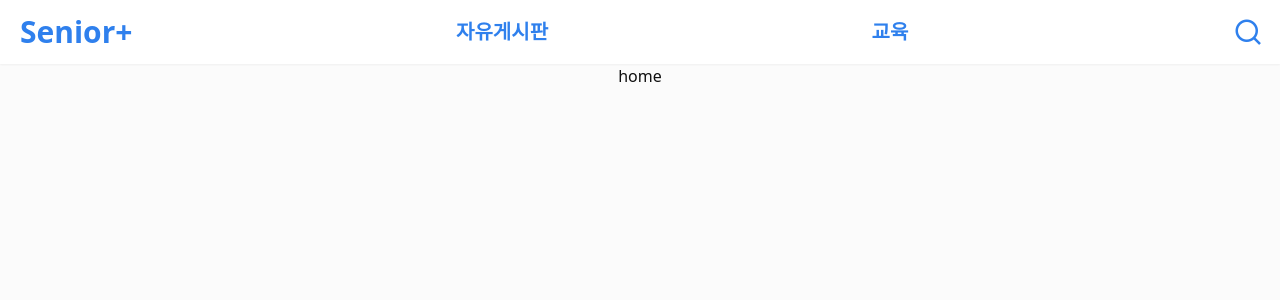
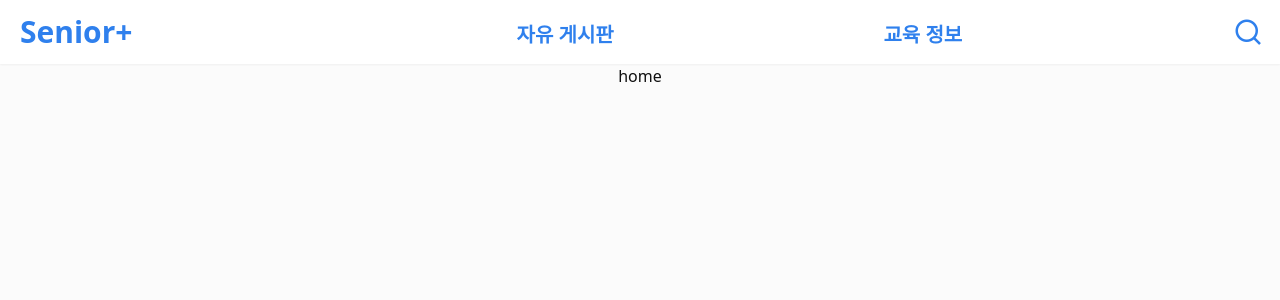
Before and after one commit to kimyoo04/seoul-competition, a Next.js app: page / in a window 1280 px wide. Shown: the top 300 px of the page. Built offline with nearby package versions, Linux system fonts and the light colour scheme; a web font is replaced by a local one.

Commit message:
css: 헤더 UI 수정 (로고, 링크 분리, 교육 -> 교육 정보)

```diff
--- a/src/layouts/Header/HeaderItem/NavLinks.tsx
+++ b/src/layouts/Header/HeaderItem/NavLinks.tsx
@@ -5,22 +5,22 @@ import ButtonWrapper from "@components/Animation/ButtonWrapper";
 export default function NavLinks() {
   return (
     <>
-      <div>
+      <div className="pt-[6px]">
         <Link href={"/posts"}>
           <ButtonWrapper>
             <span className="text-xl font-bold text-main_color dark:text-main_color">
-              자유게시판
+              자유 게시판
             </span>
           </ButtonWrapper>
         </Link>
       </div>
-      <div>
+      <div className="pt-[6px]">
         <Link href={"/educations"}>
           <ButtonWrapper>
-              <span className="text-xl font-bold text-main_color dark:text-main_color">
-                교육
-              </span>
-            </ButtonWrapper>
+            <span className="text-xl font-bold text-main_color dark:text-main_color">
+              교육 정보
+            </span>
+          </ButtonWrapper>
         </Link>
       </div>
     </>
--- a/src/layouts/Header/index.tsx
+++ b/src/layouts/Header/index.tsx
@@ -45,10 +45,12 @@ export default function Header() {
         transition={{ duration: 0.3 }}
         className="fixed top-0 z-40 w-full bg-white shadow-sm"
       >
-        <div className="container mx-auto flex h-16 items-center justify-between gap-4 px-4">
+        <div className="container mx-auto flex h-16 items-center justify-between gap-20 sm:gap-24 md:gap-36 lg:gap-72 xl:gap-96 px-4">
           <Logo />
-          <NavLinks />
-          <SearchLink />
+          <div className="container flex h-16 items-center justify-between">
+            <NavLinks />
+            <SearchLink />
+          </div>
         </div>
       </motion.header>
     </>
```
